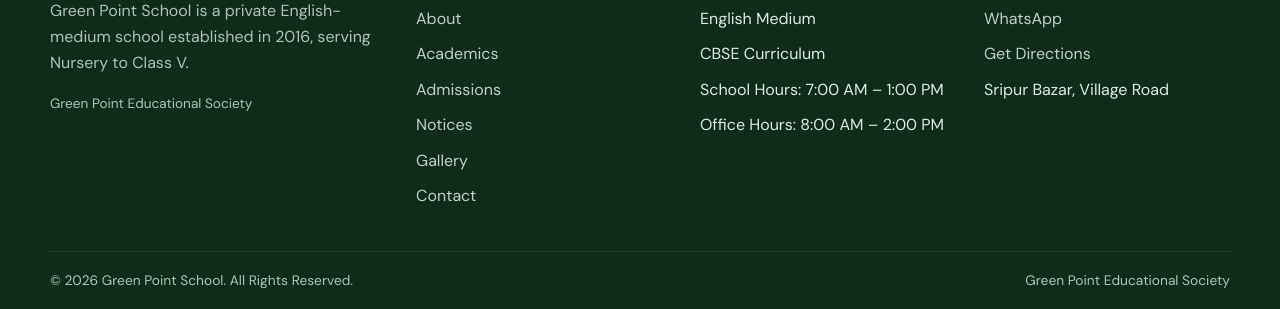
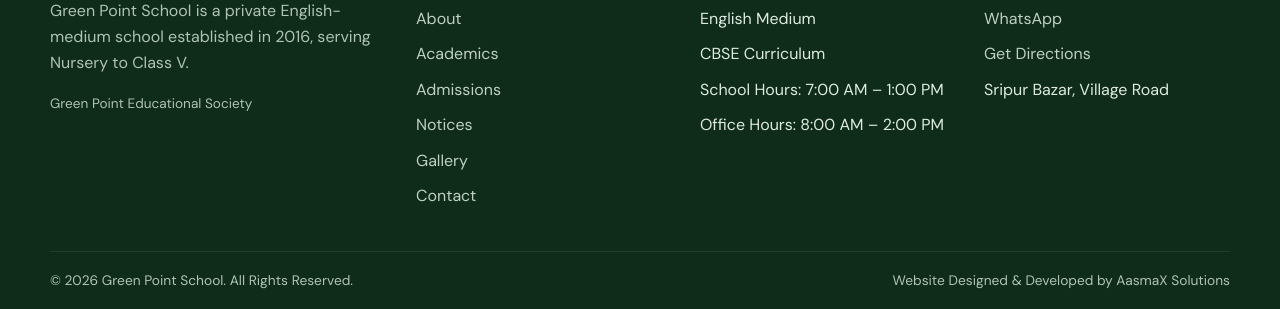
Before and after one commit to hackyshadab/greenpointschool, a plain HTML site: page about.html in a window 1280 px wide. Shown: the part 3685-3994 px from the top of the page. Drawn offline with nearby package versions, Linux system fonts and the light colour scheme.

Commit message:
Update about.html

```diff
--- a/about.html
+++ b/about.html
@@ -38,7 +38,7 @@
   <div class="footer-col"><h3>Quick Links</h3><div class="footer-links"><a href="index.html">Home</a><a href="about.html">About</a><a href="academics.html">Academics</a><a href="admissions.html">Admissions</a><a href="notices.html">Notices</a><a href="gallery.html">Gallery</a><a href="contact.html">Contact</a></div></div>
   <div class="footer-col"><h3>School</h3><div class="footer-links"><span>Classes: Nursery to V</span><span>English Medium</span><span>CBSE Curriculum</span><span>School Hours: 7:00 AM – 1:00 PM</span><span>Office Hours: 8:00 AM – 2:00 PM</span></div></div>
   <div class="footer-col"><h3>Contact</h3><div class="footer-links"><a href="tel:+918512990299">8512990299</a><a href="https://wa.me/918512990299?text=Hello%2C%20I%20would%20like%20to%20enquire%20about%20Green%20Point%20School." target="_blank" rel="noopener">WhatsApp</a><a href="https://maps.app.goo.gl/cRC63oE7Xz1ttRHz8" target="_blank" rel="noopener">Get Directions</a><span>Sripur Bazar, Village Road</span></div></div>
-</div><div class="container footer-bottom"><span>© <span data-current-year>2026</span> Green Point School. All Rights Reserved.</span><span>Green Point Educational Society</span></div></footer>
+</div><div class="container footer-bottom"><span>© <span data-current-year>2026</span> Green Point School. All Rights Reserved.</span><span>Website Designed & Developed by AasmaX Solutions</span></div></footer>
 <div class="floating-actions" aria-label="Quick contact"><a class="float-btn float-wa" href="https://wa.me/918512990299?text=Hello%2C%20I%20would%20like%20to%20enquire%20about%20Green%20Point%20School." target="_blank" rel="noopener" aria-label="Chat on WhatsApp"><svg viewBox="0 0 24 24" fill="none" stroke="currentColor" stroke-width="1.8"><path d="M20 4a9.5 9.5 0 0 0-15 11l-2 5 5-2a9.5 9.5 0 0 0 12-14Z"/><path d="M8 8.5c.4-.8 1-.8 1.4-.6l1 .7c.3.2.4.5.2.9l-.4.8c.6 1 1.4 1.8 2.5 2.4l.7-.4c.4-.2.7-.1.9.2l.7 1c.3.4.2 1-.6 1.4"/></svg></a><a class="float-btn float-call" href="tel:+918512990299" aria-label="Call Green Point School"><svg viewBox="0 0 24 24" fill="none" stroke="currentColor" stroke-width="1.8"><path d="M22 16.9v3a2 2 0 0 1-2.2 2 19.8 19.8 0 0 1-8.6-3.1 19.5 19.5 0 0 1-6-6A19.8 19.8 0 0 1 2.1 4.2 2 2 0 0 1 4.1 2h3a2 2 0 0 1 2 1.7l.5 2.8a2 2 0 0 1-.6 1.8L7.7 9.6a16 16 0 0 0 6.7 6.7l1.3-1.3a2 2 0 0 1 1.8-.6l2.8.5A2 2 0 0 1 22 16.9Z"/></svg></a></div>
 
 <script src="js/config.js"></script><script src="js/script.js"></script>
```
